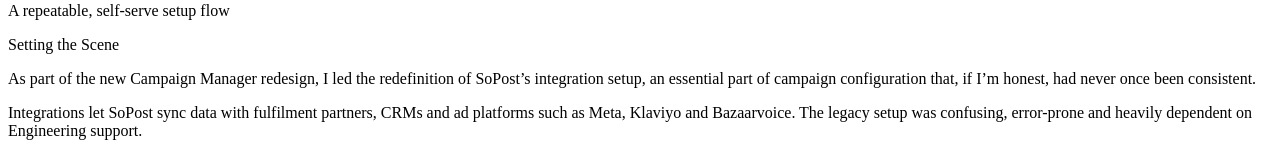
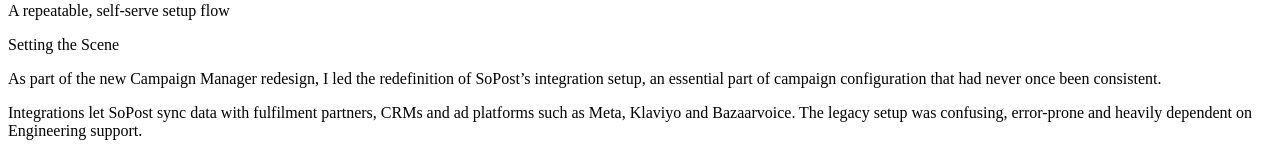
Before and after one commit to jadeparrish/portfolio, a Next.js app: page /work/integrations in a window 1280 px wide. Shown: the part 407-563 px from the top of the page. Built offline with nearby package versions, Linux system fonts and the light colour scheme.

Commit message:
Fix grammatical inconsistencies in page.js

```diff
--- a/app/work/integrations/page.js
+++ b/app/work/integrations/page.js
@@ -109,7 +109,7 @@ export default function IntegrationsCaseStudy() {
             <p>
               As part of the new Campaign Manager redesign, I led the redefinition of
               SoPost&rsquo;s integration setup, an essential part of campaign configuration
-              that, if I&rsquo;m honest, had never once been consistent.
+              that had never once been consistent.
             </p>
             <p>
               Integrations let SoPost sync data with fulfilment partners, CRMs and ad
@@ -225,7 +225,7 @@ export default function IntegrationsCaseStudy() {
               that matches what people expect from modern SaaS tools. By defining reusable
               patterns, improving feedback loops and aligning language across integration
               types, it made complex configuration approachable for everyone, without
-              losing the technical precision each system actually needs.
+              losing the technical precision each system needs.
             </p>
             <p>
               The model is now the blueprint for integrations in Campaign Manager, so
```
